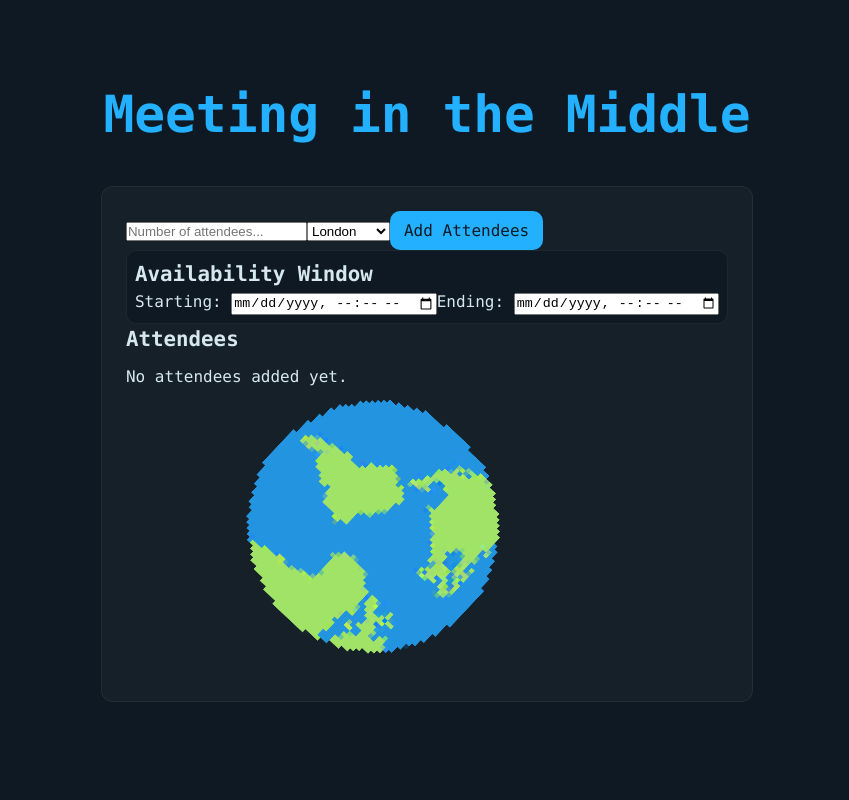
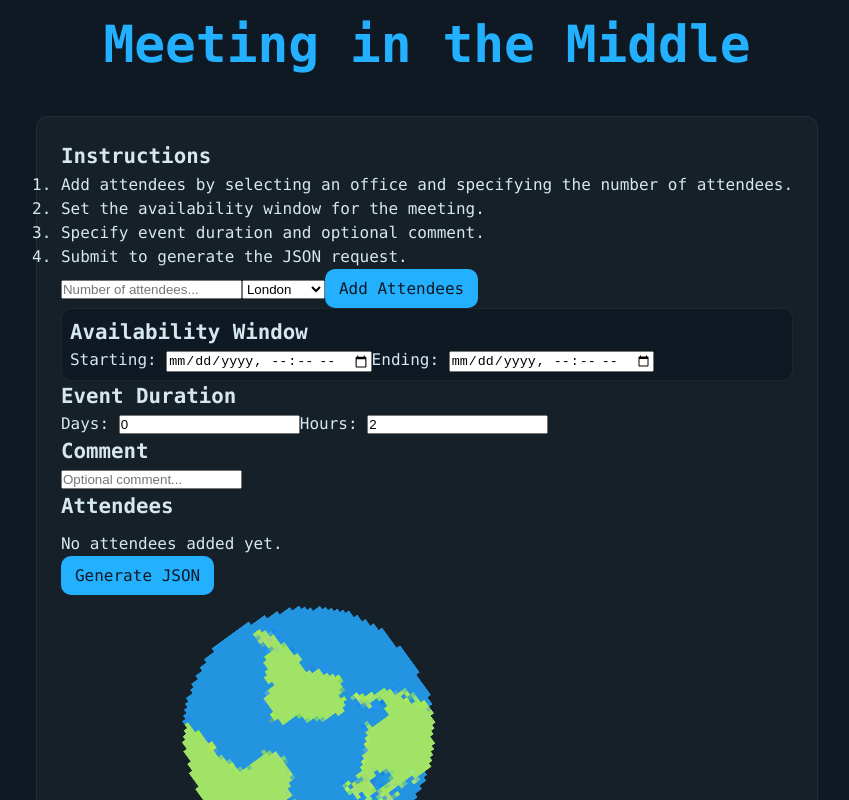
Before and after one commit to amelie-major/DurhamHackthon2025, a React (Vite) app in the folder task-scheduler-app/: page / in a window 1280 px wide. Shown: the top 800 px of the page, without its empty margins (213-1062 px from the left). Built offline with nearby package versions, Linux system fonts and the light colour scheme.

Commit message:
Added JSON generation in file

```diff
--- a/task-scheduler-app/src/App.jsx
+++ b/task-scheduler-app/src/App.jsx
@@ -1,18 +1,26 @@
 import React, { useState } from "react";
 import "./App.css";
 import logo from "./assets/earth.png";
+
 function App() {
   const [attendees, setAttendees] = useState([]);
   const [office, setOffice] = useState("London");
   const [numAttendees, setNumAttendees] = useState("");
   const [availabilityStart, setAvailabilityStart] = useState("");
   const [availabilityEnd, setAvailabilityEnd] = useState("");
+  const [eventDays, setEventDays] = useState(0);
+  const [eventHours, setEventHours] = useState(2);
+  const [comment, setComment] = useState("");
+  const [outputJson, setOutputJson] = useState(null);
 
   // Input handlers
   const handleNumChange = (e) => setNumAttendees(e.target.value);
   const handleOfficeChange = (e) => setOffice(e.target.value);
   const handleAvailabilityStartChange = (e) => setAvailabilityStart(e.target.value);
   const handleAvailabilityEndChange = (e) => setAvailabilityEnd(e.target.value);
+  const handleDaysChange = (e) => setEventDays(e.target.value);
+  const handleHoursChange = (e) => setEventHours(e.target.value);
+  const handleCommentChange = (e) => setComment(e.target.value);
 
   // Add attendee
   const addAttendee = () => {
@@ -38,6 +46,36 @@ function App() {
     setAttendees(updatedList);
   };
 
+  // Submit JSON
+  const submitJson = () => {
+    if (!availabilityStart || !availabilityEnd) {
+      alert("Please set both start and end of the availability window.");
+      return;
+    }
+
+    // Convert attendee list to { office: number } format
+    const attendeeMap = attendees.reduce((acc, curr) => {
+      acc[curr.office] = (acc[curr.office] || 0) + curr.numAttendees;
+      return acc;
+    }, {});
+
+    const jsonOutput = {
+      _comment: comment || "Optional comment",
+      attendees: attendeeMap,
+      availability_window: {
+        start: new Date(availabilityStart).toISOString(),
+        end: new Date(availabilityEnd).toISOString(),
+      },
+      event_duration: {
+        days: parseInt(eventDays) || 0,
+        hours: parseInt(eventHours) || 0,
+      },
+    };
+
+    setOutputJson(jsonOutput);
+    console.log("Generated JSON:", jsonOutput);
+  };
+
   return (
     <div className="App">
       <header>
@@ -45,6 +83,16 @@ function App() {
       </header>
 
       <main>
+        <div className="instructions">
+          <h2>Instructions</h2>
+          <ol>
+            <li>Add attendees by selecting an office and specifying the number of attendees.</li>
+            <li>Set the availability window for the meeting.</li>
+            <li>Specify event duration and optional comment.</li>
+            <li>Submit to generate the JSON request.</li>
+          </ol>
+        </div>
+
         {/* === Add Attendee Section === */}
         <div className="attendees-form">
           <input
@@ -95,6 +143,26 @@ function App() {
           />
         </div>
 
+        {/* === Event Duration === */}
+        <div className="duration-section">
+          <h2>Event Duration</h2>
+          <label>Days: </label>
+          <input type="number" min="0" value={eventDays} onChange={handleDaysChange} />
+          <label>Hours: </label>
+          <input type="number" min="0" value={eventHours} onChange={handleHoursChange} />
+        </div>
+
+        {/* === Optional Comment === */}
+        <div className="comment-section">
+          <h2>Comment</h2>
+          <input
+            type="text"
+            placeholder="Optional comment..."
+            value={comment}
+            onChange={handleCommentChange}
+          />
+        </div>
+
         {/* === Attendees Table === */}
         <h2 className="heading">Attendees</h2>
         <div className="attendees-list">
@@ -115,10 +183,7 @@ function App() {
                     <td>{a.office}</td>
                     <td>{a.numAttendees}</td>
                     <td>
-                                            <button
-                                                className="delete-btn"
-                                                onClick={() => deleteAttendee(a.id)}
-                                            >
+                      <button className="delete-btn" onClick={() => deleteAttendee(a.id)}>
                         Delete
                       </button>
                     </td>
@@ -128,6 +193,19 @@ function App() {
             </table>
           )}
         </div>
+
+        <button className="submit-btn" onClick={submitJson}>
+          Generate JSON
+        </button>
+
+        {/* === JSON Output === */}
+        {outputJson && (
+          <div className="json-output">
+            <h2>Generated JSON</h2>
+            <pre>{JSON.stringify(outputJson, null, 2)}</pre>
+          </div>
+        )}
+
         <div>
           <img src={logo} className="spin" alt="Spinning logo" width="500" />
         </div>
```
Lines whose indentation alone changed are shown as unchanged.
